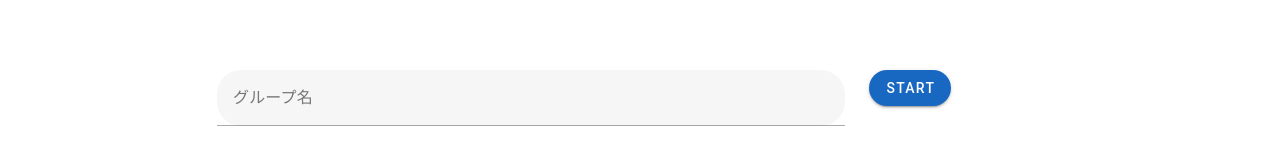
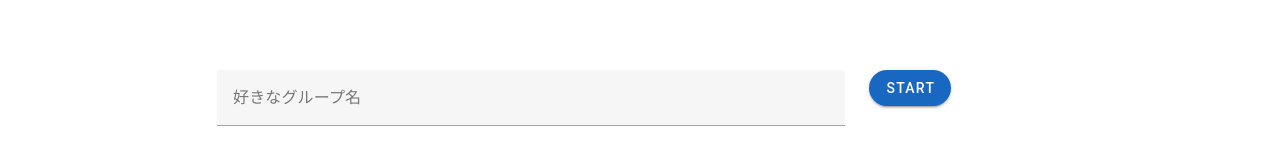
Before and after one commit to YuichirouSeitoku/Hudanagashi, a Vue app: page / in a window 1280 px wide. Shown: the part 193-358 px from the top of the page. Built offline with nearby package versions, Linux system fonts and the light colour scheme.

Commit message:
TopPageの入力欄を選択式に変更(#1)

```diff
--- a/src/components/TopPage.vue
+++ b/src/components/TopPage.vue
@@ -11,13 +11,12 @@
       <v-col
         cols="6"
       >
-        <v-text-field
-          label="グループ名"
-          placeholder="日向坂46"
-          filled
-          rounded
-          dence
-        ></v-text-field>
+        <v-combobox
+          outlined
+          v-model="select"
+          :items="items"
+          label="好きなグループ名"
+        ></v-combobox>
       </v-col>
       <v-col
         cols="4"
@@ -43,6 +42,12 @@ export default defineComponent({
 
   data () {
     return {
+      select: [],
+      items: [
+        '乃木坂46',
+        '櫻坂46',
+        '日向坂46',
+      ],
     }
   },
 })
```
